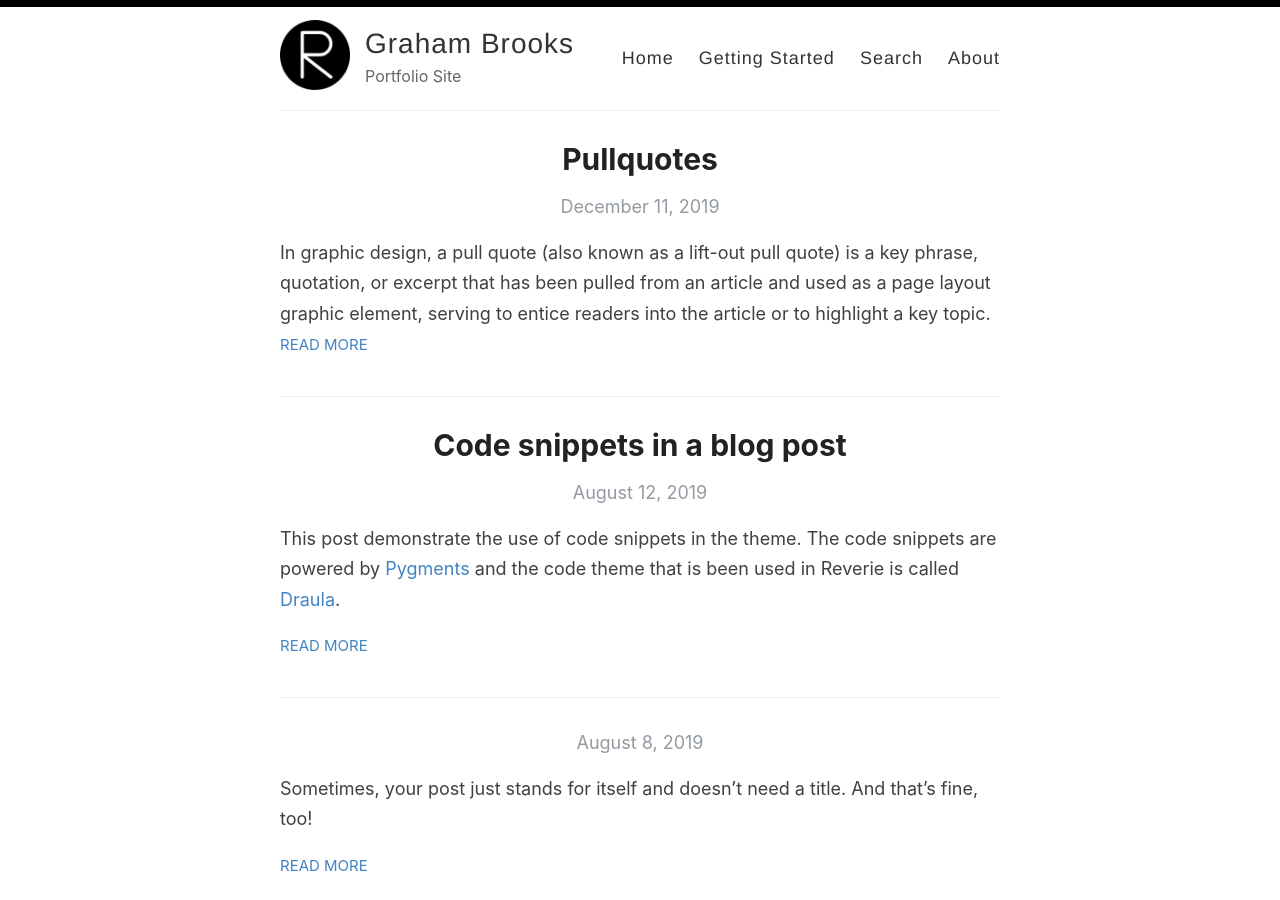
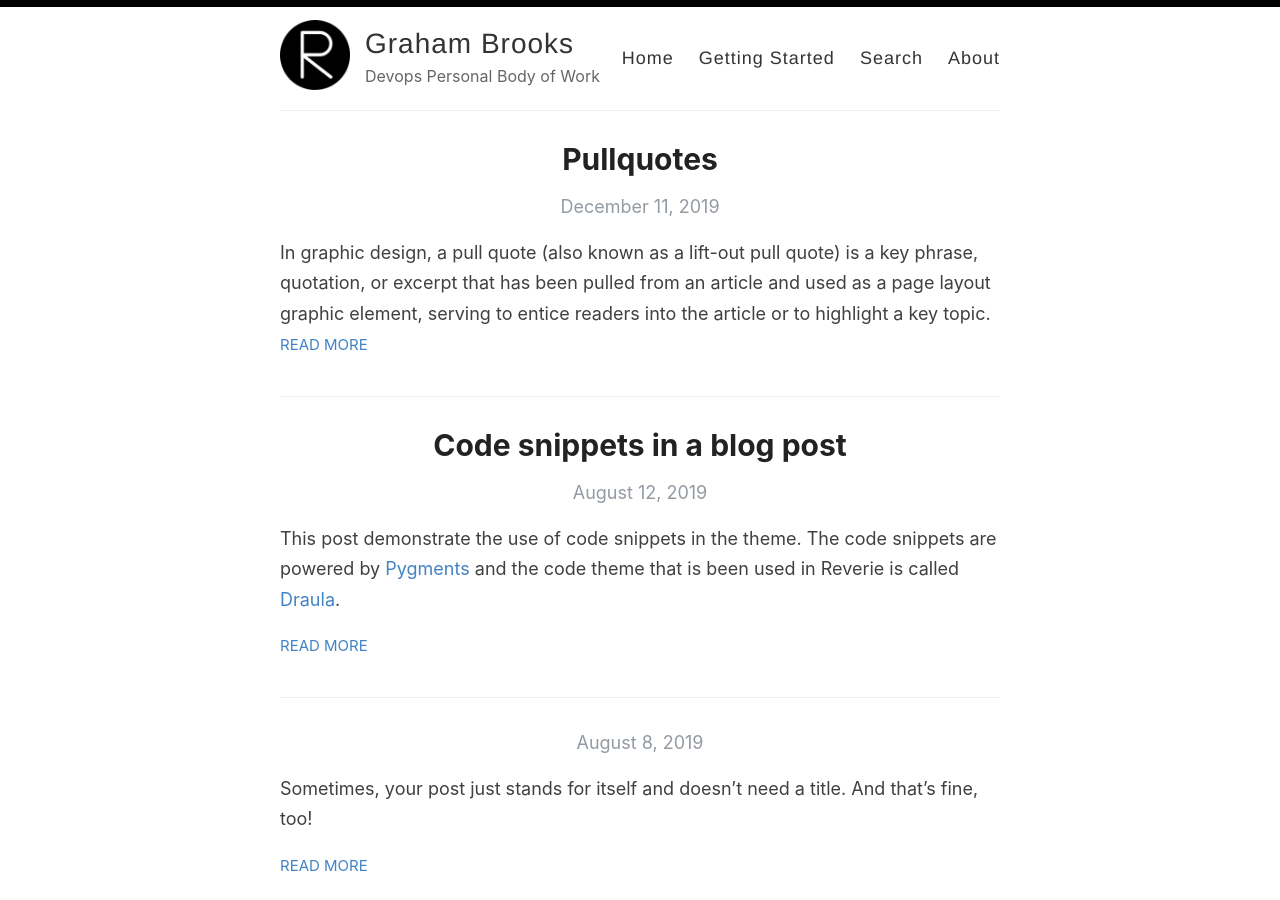
Before and after one commit to LittleSeneca/LittleSeneca.github.io, a Jekyll site: the page built from index.html, in a window 1280 px wide and 900 px high. Built offline with Jekyll 4.4.1, drawn with Linux system fonts in a browser that asks for light colours; the list of posts is cut into pages by our own code; some of the changed lines change nothing that is shown.

Commit message:
Changed things

```diff
--- a/_config.yml
+++ b/_config.yml
@@ -9,7 +9,7 @@ name: Graham Brooks
 author: Graham Brooks
 
 # Short bio or description (displayed in the header)
-description: Portfolio Site
+description: Devops Personal Body of Work
 
 # URL of your avatar or profile pic (you could use your GitHub profile pic)
 avatar: /images/reverie.png
@@ -24,9 +24,9 @@ footer-links:
   email: graham.brooks@protonmail.com
   facebook:
   flickr:
-  github: https://github.com/LittleSeneca
+  github: LittleSeneca
   instagram:
-  linkedin: https://www.linkedin.com/in/graham-w-brooks/
+  linkedin: in/graham-w-brooks/
   pinterest:
   rss: rss
   twitter:
```
